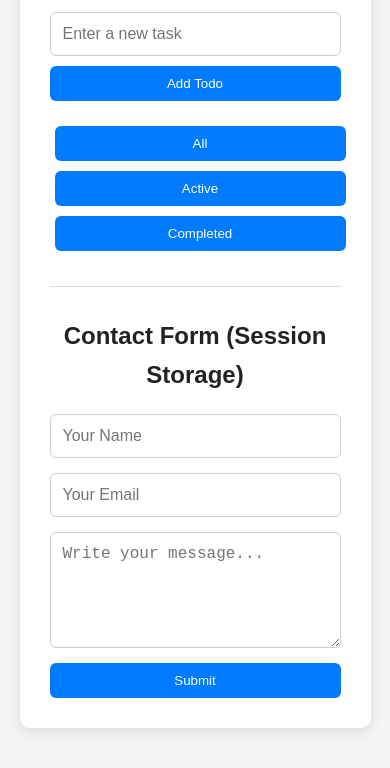
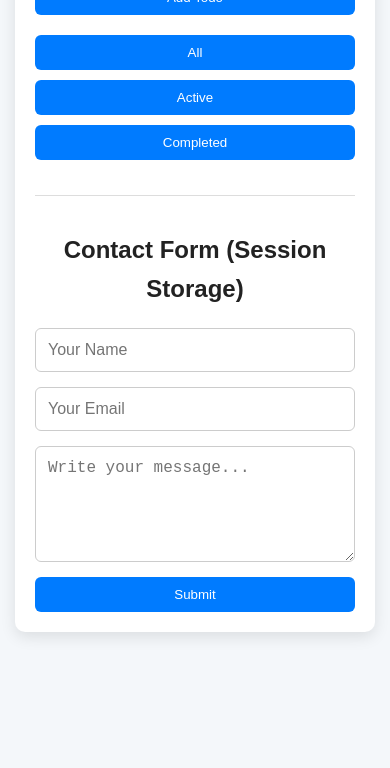
Before and after one commit to RonnKarimi/iyf-s11-week-07--RonnKarimi-, a plain HTML site: page index.html in a window 390 px wide. Shown: the part 180-948 px from the top of the page. After the commit the page ends 844 px from the top, so only its background shows below. Drawn offline with Linux system fonts and the light colour scheme.

Commit message:
Update style.css

```diff
--- a/style.css
+++ b/style.css
@@ -1,6 +1,6 @@
-/* ===========================
-   General Styles
-=========================== */
+/* ===============================
+   Reset & General Styles
+================================= */
 
 * {
     margin: 0;
@@ -10,28 +10,28 @@
 
 body {
     font-family: Arial, Helvetica, sans-serif;
-    background-color: #f4f4f4;
+    background-color: #f4f7fa;
     color: #333;
     line-height: 1.6;
+    padding: 30px;
 }
 
-/* ===========================
-   Container
-=========================== */
+/* ===============================
+   Main Container
+================================= */
 
 .container {
-    width: 90%;
     max-width: 700px;
-    margin: 40px auto;
+    margin: auto;
     background: #ffffff;
     padding: 30px;
     border-radius: 10px;
-    box-shadow: 0 4px 12px rgba(0, 0, 0, 0.1);
+    box-shadow: 0 5px 15px rgba(0, 0, 0, 0.1);
 }
 
-/* ===========================
+/* ===============================
    Headings
-=========================== */
+================================= */
 
 h1,
 h2 {
@@ -40,9 +40,9 @@ h2 {
     color: #222;
 }
 
-/* ===========================
-   Todo Input
-=========================== */
+/* ===============================
+   Todo Input Section
+================================= */
 
 .todo-input {
     display: flex;
@@ -54,18 +54,19 @@ h2 {
     flex: 1;
 }
 
-/* ===========================
-   Inputs & Textarea
-=========================== */
+/* ===============================
+   Form Controls
+================================= */
 
 input,
 textarea {
     width: 100%;
     padding: 12px;
+    font-size: 16px;
     border: 1px solid #ccc;
     border-radius: 6px;
-    font-size: 16px;
     outline: none;
+    transition: border-color 0.3s;
 }
 
 input:focus,
@@ -73,40 +74,39 @@ textarea:focus {
     border-color: #007bff;
 }
 
-/* ===========================
+/* ===============================
    Buttons
-=========================== */
+================================= */
 
 button {
-    background: #007bff;
+    background-color: #007bff;
     color: white;
     border: none;
     padding: 10px 18px;
     border-radius: 6px;
     cursor: pointer;
-    transition: 0.3s;
+    transition: background-color 0.3s;
 }
 
 button:hover {
-    background: #0056b3;
+    background-color: #0056b3;
 }
 
-/* ===========================
+/* ===============================
    Filter Buttons
-=========================== */
+================================= */
 
 .filters {
-    text-align: center;
-    margin-bottom: 20px;
+    display: flex;
+    justify-content: center;
+    gap: 10px;
+    margin-bottom: 25px;
+    flex-wrap: wrap;
 }
 
-.filters button {
-    margin: 5px;
-}
-
-/* ===========================
+/* ===============================
    Todo List
-=========================== */
+================================= */
 
 #todo-list {
     list-style: none;
@@ -117,21 +117,22 @@ button:hover {
     display: flex;
     justify-content: space-between;
     align-items: center;
+    gap: 10px;
+    background: #f8f9fa;
+    border-left: 5px solid #007bff;
     padding: 12px;
     margin-bottom: 10px;
-    background: #f8f8f8;
     border-radius: 6px;
-    border-left: 5px solid #007bff;
 }
 
 #todo-list span {
     flex: 1;
-    margin-right: 10px;
+    word-break: break-word;
 }
 
-/* ===========================
+/* ===============================
    Contact Form
-=========================== */
+================================= */
 
 form {
     display: flex;
@@ -139,33 +140,49 @@ form {
     gap: 15px;
 }
 
-/* ===========================
+/* ===============================
    Horizontal Line
-=========================== */
+================================= */
 
 hr {
-    margin: 30px 0;
+    margin: 35px 0;
     border: none;
     border-top: 1px solid #ddd;
 }
 
-/* ===========================
+/* ===============================
    Responsive Design
-=========================== */
+================================= */
 
 @media (max-width: 600px) {
+
+    body {
+        padding: 15px;
+    }
+
+    .container {
+        padding: 20px;
+    }
 
     .todo-input {
         flex-direction: column;
     }
 
-    button {
+    .filters {
+        flex-direction: column;
+    }
+
+    .filters button,
+    .todo-input button {
         width: 100%;
     }
 
     #todo-list li {
         flex-direction: column;
         align-items: flex-start;
-        gap: 10px;
+    }
+
+    #todo-list button {
+        width: 100%;
     }
 }
```
